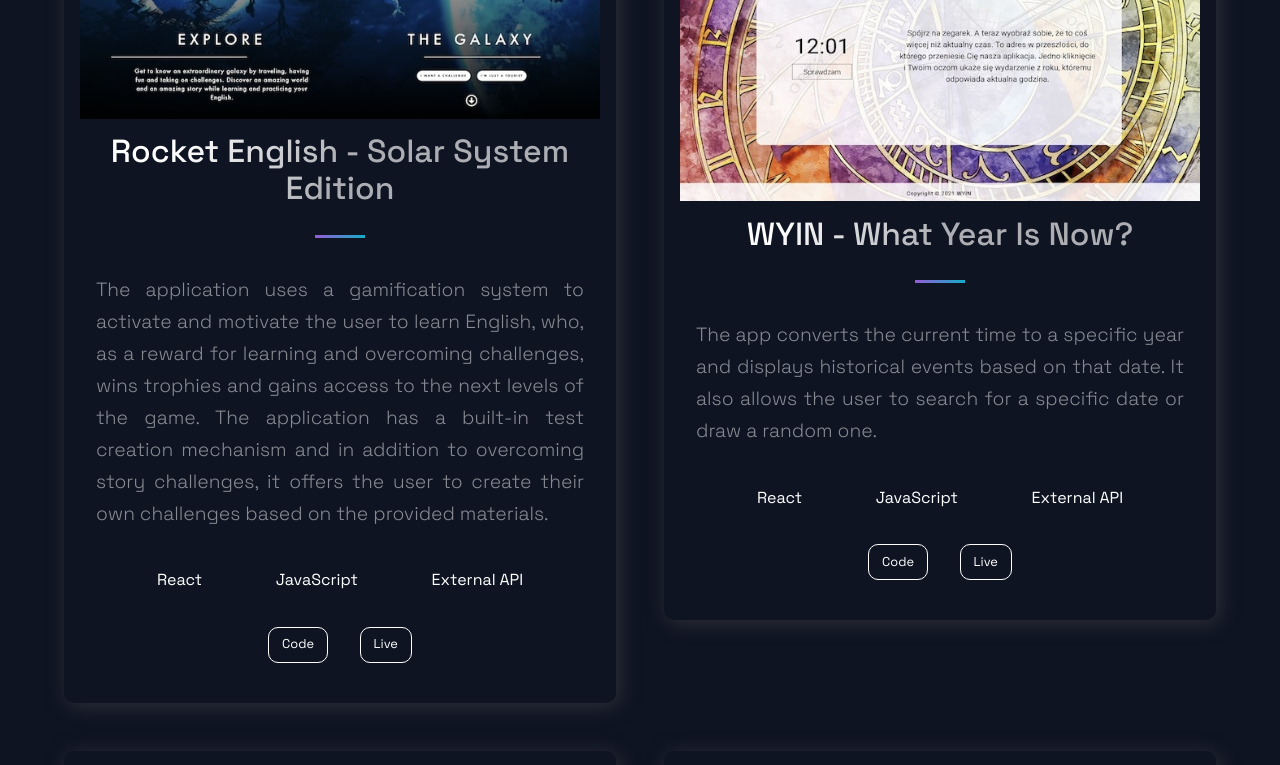
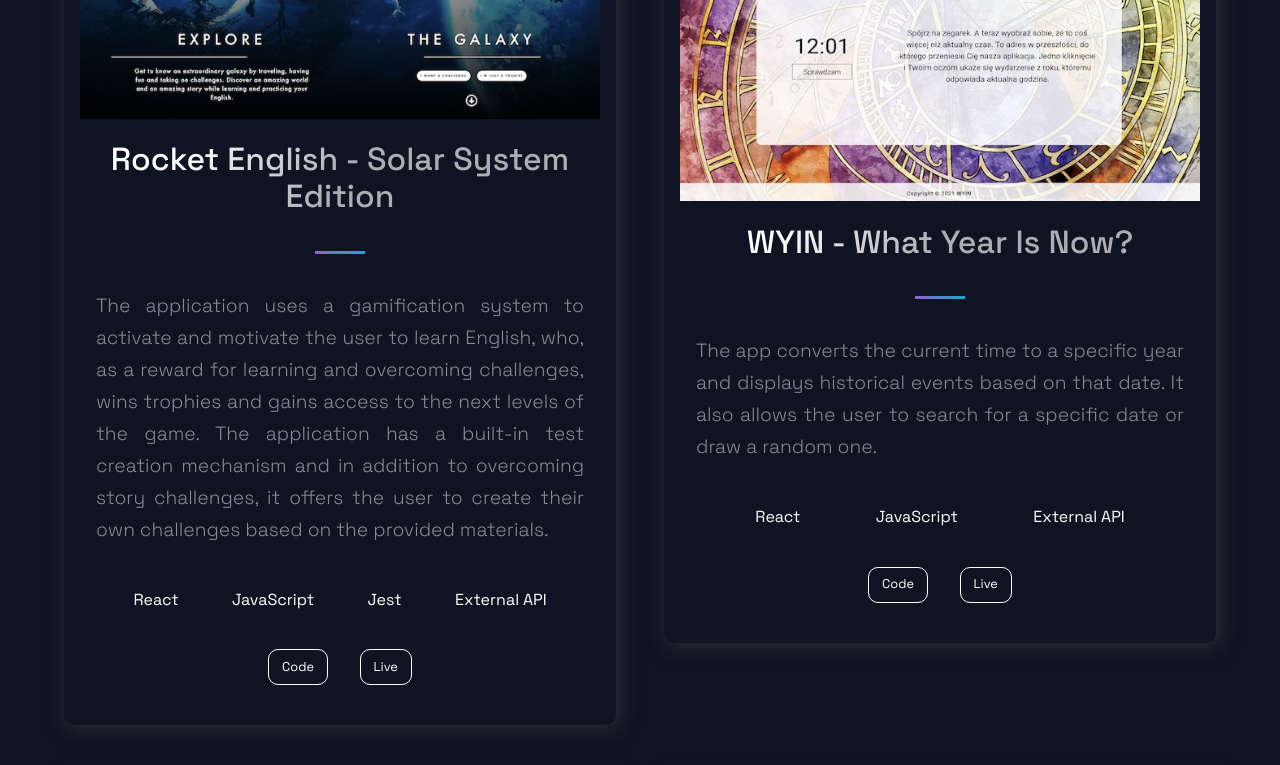
Before and after one commit to lukaszmielczarekdev/my-portfolio, a React (Create React App) app: page / in a window 1280 px wide. Shown: the part 1060-1825 px from the top of the page. Built offline with nearby package versions, Linux system fonts and the light colour scheme.

Commit message:
MP-11 projects section font bugfixes

```diff
--- a/src/components/Projects/ProjectsStyles.js
+++ b/src/components/Projects/ProjectsStyles.js
@@ -46,7 +46,7 @@ export const HeaderThree = styled.h3`
   -webkit-background-clip: text;
   background-clip: text;
   -webkit-text-fill-color: transparent;
-  padding: 0.5rem 0;
+  padding: 1rem 0.2rem;
   font-size: ${(props) => (props.title ? "2rem" : "1.5rem")};
 
   @media ${(props) => props.theme.breakpoints.sm} {
@@ -93,14 +93,15 @@ export const TagList = styled.ul`
   display: flex;
   justify-content: space-evenly;
   padding: 0.5rem;
-
-  @media ${(props) => props.theme.breakpoints.sm} {
-    flex-direction: column;
-  }
+  flex-wrap: wrap;
 `;
 
 export const Tag = styled.li`
   color: white;
-  margin: 0.3rem;
+  margin: 0.5rem;
   font-size: 1rem;
+
+  @media ${(props) => props.theme.breakpoints.sm} {
+    font-size: 0.8rem;
+  }
 `;
--- a/src/constants/constants.js
+++ b/src/constants/constants.js
@@ -8,7 +8,7 @@ export const projects = [
     description:
       "The application uses a gamification system to activate and motivate the user to learn English, who, as a reward for learning and overcoming challenges, wins trophies and gains access to the next levels of the game. The application has a built-in test creation mechanism and in addition to overcoming story challenges, it offers the user to create their own challenges based on the provided materials.",
     image: ri,
-    tags: ["React", "JavaScript", "External API"],
+    tags: ["React", "JavaScript", "Jest", "External API"],
     source: "https://github.com/lukaszmielczarekdev/rocket-english",
     visit: "https://rocket-english.pages.dev",
     id: 0,
@@ -30,7 +30,7 @@ export const projects = [
     image: portfolioOld,
     tags: ["JavaScript"],
     source: "https://github.com/lukaszmielczarekdev/portfolio",
-    visit: "https://lukasz-mielczarek.pages.dev",
+    visit: "https://mielczarek-lukasz.pages.dev",
     id: 2,
   },
   {
--- a/src/styles/globalComponentsStyles.js
+++ b/src/styles/globalComponentsStyles.js
@@ -75,8 +75,6 @@ export const SectionText = styled.p`
   }
 
   @media ${(props) => props.theme.breakpoints.sm} {
-    font-size: ${(props) => (props.smaller ? "0.8rem" : "1rem")};
-    line-height: 1.3rem;
     padding: 0;
     padding-bottom: 1rem;
     text-align: ${(props) => (props.center ? "center" : "")};
```
